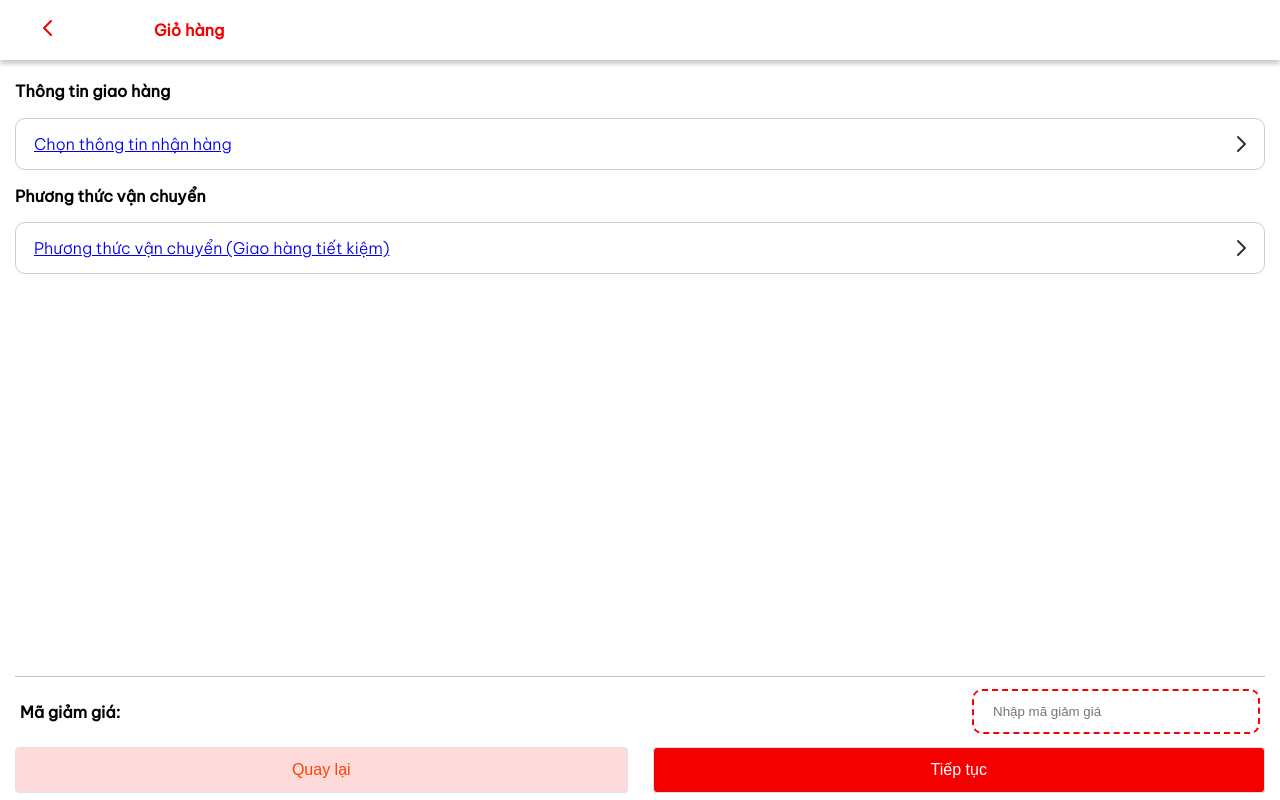
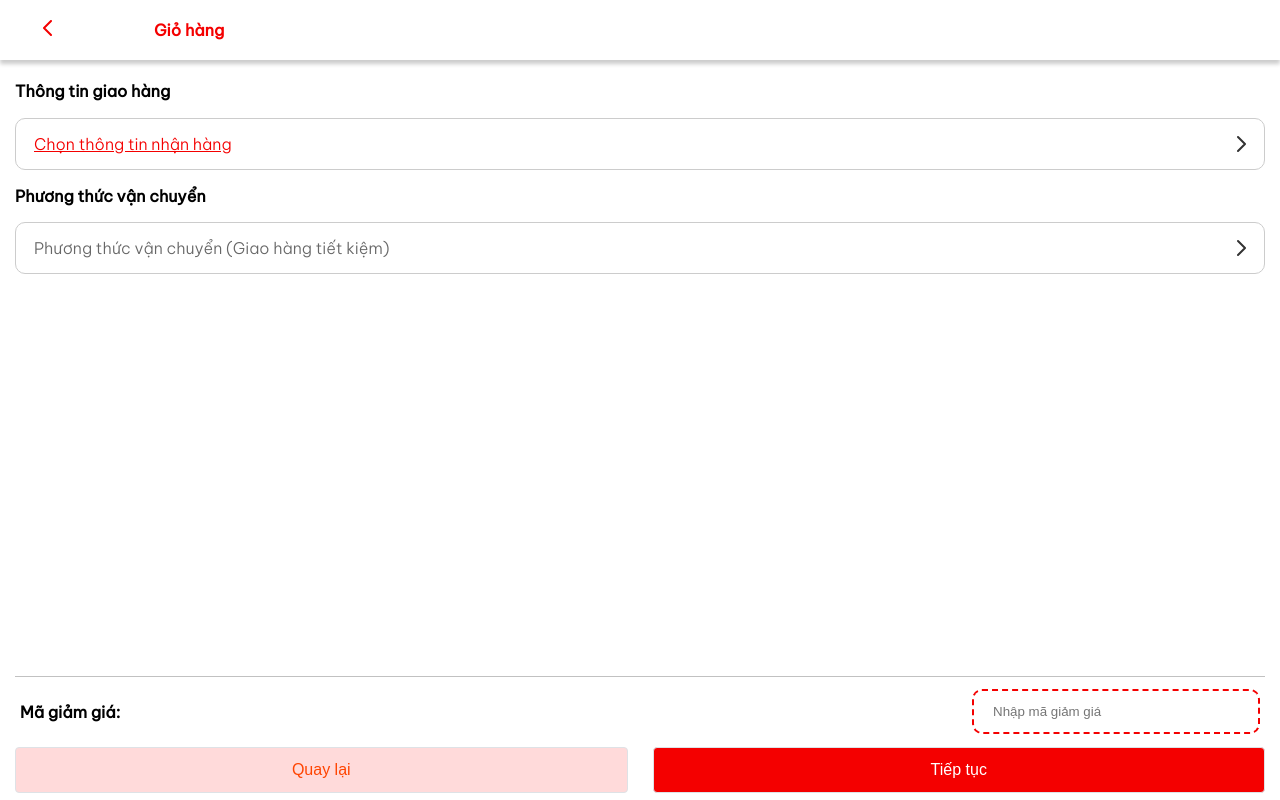
Before and after one commit to HuyNguyen243/ecomerce-store, a React (Create React App) app: page /OderForm in a window 1280 px wide. Built offline with nearby package versions, Linux system fonts and the light colour scheme.

Commit message:
fix close button of sweetalert

```diff
--- a/src/_dist/scss/common/_form.scss
+++ b/src/_dist/scss/common/_form.scss
@@ -1,6 +1,10 @@
 .basic-form {
     .form-group {
-
+        a{
+            display: inline-block;
+            text-decoration: none;
+            width: 100%;
+        }
         .shipping,
         .information{
             padding: 15px 18px;
@@ -36,9 +40,13 @@
         .shipping{
             display: flex;
             justify-content: space-between;
+            span{
+                color: #676767;
+            }
         }
-        .information a{
+        .information span{
             color: #f40000;
+            text-decoration:underline;
         }
         .shipping a{
             color: #676767;
@@ -87,7 +95,6 @@
                     font-weight: 300;
                     box-sizing: border-box;
                     padding-left: 15px;
-                    margin-bottom: 15px;
                 }
             }
         }
--- a/src/_dist/scss/layouts/_container.scss
+++ b/src/_dist/scss/layouts/_container.scss
@@ -126,6 +126,8 @@ body {
 }
 
 .btn-Oder-list{
+  display: flex;
+  justify-content: center;
   button{
   padding: 10px 15px;
   border: 1px ;
--- a/src/_dist/scss/modules/shops/_cart.scss
+++ b/src/_dist/scss/modules/shops/_cart.scss
@@ -13,6 +13,7 @@
   border-radius: 0;
   width: 95%;
   padding: 30px 0;
+  position: relative;
 }
 .swal2-container.swal2-backdrop-show{
   padding: 0;
@@ -59,6 +60,7 @@
 }
 .swal2-close{
   color: #f40000 !important;
+  position: absolute;
 }
 
 .swal2-icon.swal2-info{
--- a/src/_dist/scss/modules/shops/_item.scss
+++ b/src/_dist/scss/modules/shops/_item.scss
@@ -366,6 +366,8 @@ $text-row: 2;
     box-sizing: border-box;
     padding: 15px;
     display: flex;
+    justify-content: center;
+    align-items: center;
     position: relative;
     img{
       width: 160px;
@@ -374,7 +376,6 @@ $text-row: 2;
     }
   }
   .Note-Details{
-    padding: 44px 0;
     padding-left: 15px;
     .Note-Details-titles{
       font-weight: 500px;
--- a/src/modules/shops/order/OderInformation.js
+++ b/src/modules/shops/order/OderInformation.js
@@ -79,7 +79,7 @@ function OderInformation(
                         </div>
                         <div className="form-group">
                             <div className="shipping">
-                                <a className="shiper" href="#">Giao hàng tiết kiệm 1</a>
+                                <span className="shiper" href="#">Giao hàng tiết kiệm 1</span>
                                 <img src="/images/Back-Black.svg" alt="menu_icon" />
                             </div>
                         </div>
--- a/src/modules/shops/order/OrderConfirm.js
+++ b/src/modules/shops/order/OrderConfirm.js
@@ -133,7 +133,7 @@ const showPromotion=()=>{
         <form className="basic-form" >
          <div className="form-group">
              <div className="shipping">
-             <a className="shiper" href="#">Giao hàng tiết kiệm 1</a>
+             <span className="shiper" >Giao hàng tiết kiệm 1</span>
              </div>
          </div>
         </form>
--- a/src/modules/shops/order/OrderForm.js
+++ b/src/modules/shops/order/OrderForm.js
@@ -1,5 +1,5 @@
 import React from "react";
-import { useForm } from "react-hook-form";
+// import { useForm } from "react-hook-form";
 import Loader from "./../../../_components/_loader.component";
 
 import{Link} from "react-router-dom"
@@ -12,7 +12,7 @@ const OrderForm = ({ onSubmit, isLoading,
   hideCart,
   totalCart
 }) => {
-  const { register, handleSubmit, errors } = useForm();
+  // const { register, handleSubmit, errors } = useForm();
   // let emptyErrorTxt = 'Vui lòng điền thông tin';
   // let phoneErrorTxt = 'Số điện thoại không hợp lệ';
   const history = useHistory()
@@ -59,7 +59,7 @@ const OrderForm = ({ onSubmit, isLoading,
         totalCart={totalCart}
       />
       <div className="main_container">
-        <form className="basic-form" onSubmit={handleSubmit(onSubmit)}>
+        <form className="basic-form" >
           <div className="form-group">
             <div className="nav_label">
               <span>Thông tin giao hàng</span>
--- a/src/modules/shops/userInformation/Shipping.js
+++ b/src/modules/shops/userInformation/Shipping.js
@@ -7,25 +7,25 @@ function Shipping() {
         <>
         <Header
             hasNavigation={true}
-            title="ĐỊA CHỈ GIAO HÀNG"
+            title="PHƯƠNG THỨC VẬN CHUYỂN"
          />
          <div className="main_container">
             <form className="basic-form" >
                 <div className="form-group">
                     <div className="shipping">
-                    <a className="shiper" href="#">Giao hàng tiết kiệm 1</a>
+                    <span className="shiper" href="#">Giao hàng tiết kiệm 1</span>
                     <img src="/images/Back-Black.svg" alt="menu_icon" />
                     </div>
                 </div>
                 <div className="form-group">
                     <div className="shipping">
-                    <a className="shiper" href="#">Giao hàng tiết kiệm 2</a>
+                    <span className="shiper" href="#">Giao hàng tiết kiệm 2</span>
                     <img src="/images/Back-Black.svg" alt="menu_icon" />
                     </div>
                 </div>
                 <div className="form-group">
                     <div className="shipping">
-                    <a className="shiper" href="#">Giao hàng tiết kiệm 3</a>
+                    <span className="shiper" href="#">Giao hàng tiết kiệm 3</span>
                     <img src="/images/Back-Black.svg" alt="menu_icon" />
                     </div>
                 </div>
--- a/src/routes.js
+++ b/src/routes.js
@@ -3,7 +3,7 @@ import Login from './Login';
 import Shop from './modules/shops/Shop';
 import Notfound from './404';
 import Cart from './modules/shops/cart/Cart';
-import UserAddress from './modules/shops/userInformation/UserAddress';
+import UserAddress from './modules/shops/userInformation/userAddress';
 import Newaddress from './modules/shops/userInformation/Newaddress';
 import Shipping from './modules/shops/userInformation/Shipping';
 import OderInformation from './modules/shops/order/OderInformation';
```
Also changed, not shown: src/modules/shops/order/OrderProduct.js (+5 -5 lines).
